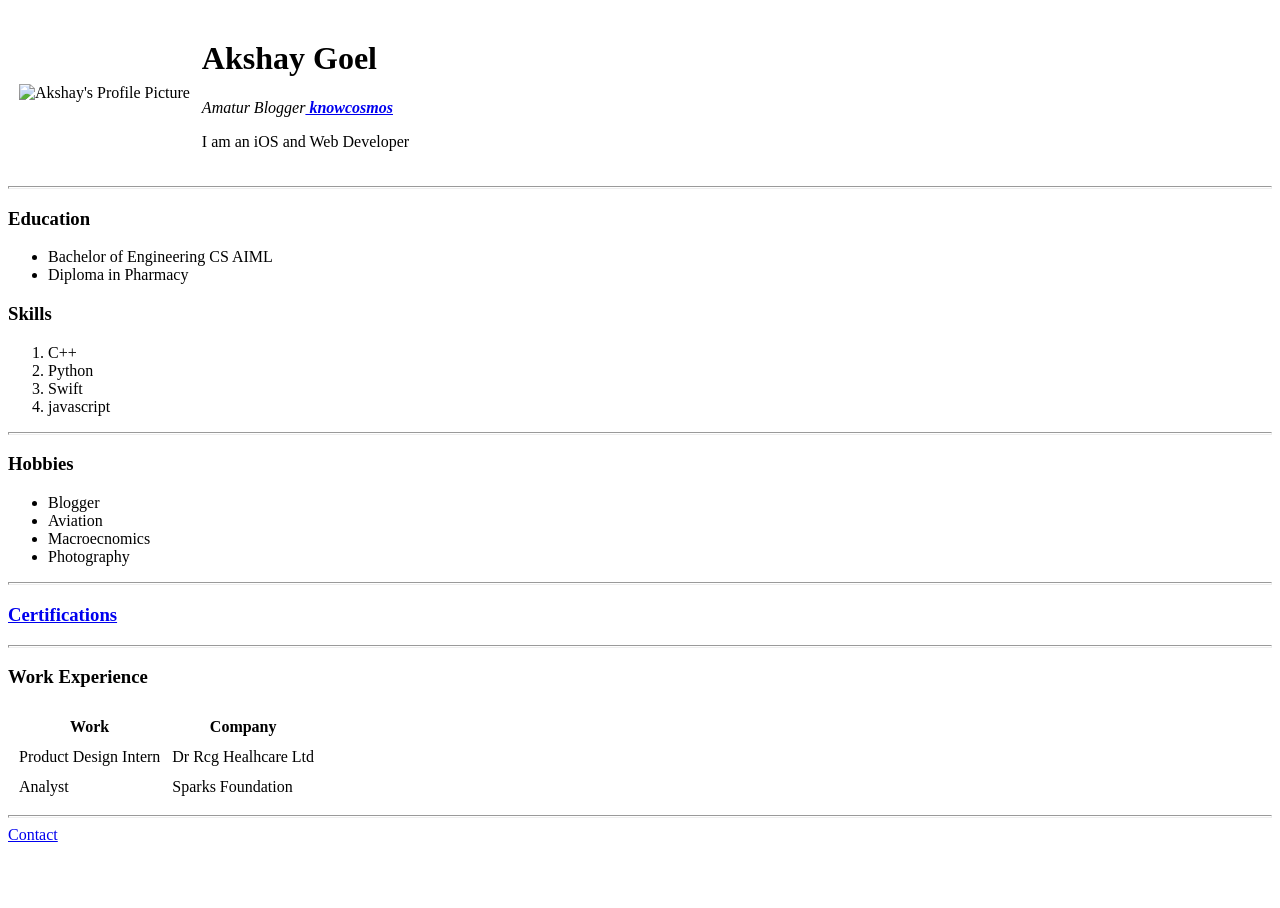
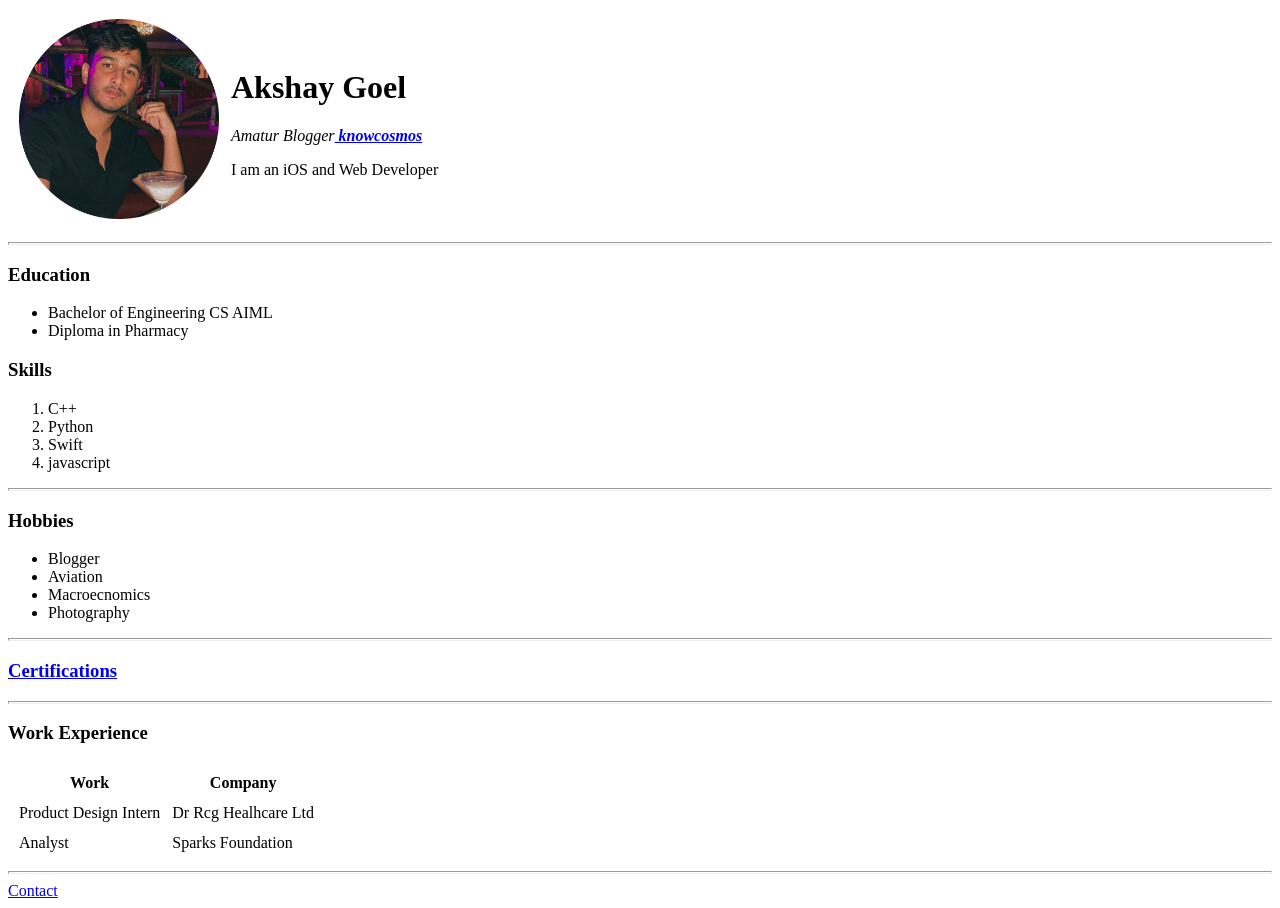
Before and after one commit to knowakshu/cv, a plain HTML site: page index.html in a window 1280 px wide. Before the commit the page ends 852 px from the top, so only its background shows below. Drawn offline with Linux system fonts and the light colour scheme.

Commit message:
Update index.html

```diff
--- a/index.html
+++ b/index.html
@@ -7,7 +7,7 @@
   <body>
     <table cellspacing="10">
       <tr>
-        <td>  <img src="profile/akshay.png" alt="Akshay's Profile Picture" width="200" height="200" /></td>
+        <td>  <img src="akshay.png" alt="Akshay's Profile Picture" width="200" height="200" /></td>
         <td><h1>Akshay Goel</h1>
         <i><em>Amatur Blogger<strong><a href="https://www.knowcosmos.com/"> knowcosmos</a></strong></em></i>
 
```
